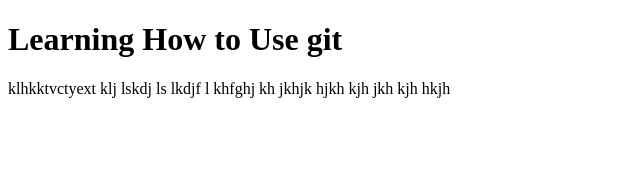
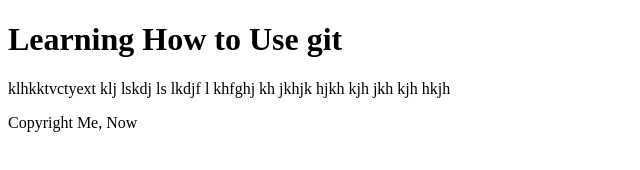
Before and after one commit to ikietzman/learning_git, a plain HTML site: page index.html in a window 1280 px wide. Shown: the whole page, without its empty margins (0-640 px from the left). Drawn offline with Linux system fonts and the light colour scheme.

Commit message:
added script.js, added footer to index.html, removed margin around body tag

```diff
--- a/index.html
+++ b/index.html
@@ -7,5 +7,6 @@
   <body>
     <h1>Learning How to Use git</h1>
     <p>klhkktvctyext klj lskdj ls lkdjf l khfghj  kh jkhjk hjkh kjh jkh kjh hkjh </p>
+    <footer>Copyright Me, Now</footer>
   </body>
 </html>
--- /dev/null
+++ b/script.js
@@ -0,0 +1 @@
+'use strict'
--- a/style.css
+++ b/style.css
@@ -1,3 +1,6 @@
 * {
   box-sizing: border-box;
 }
+body {
+  margin:0;
+}
```
